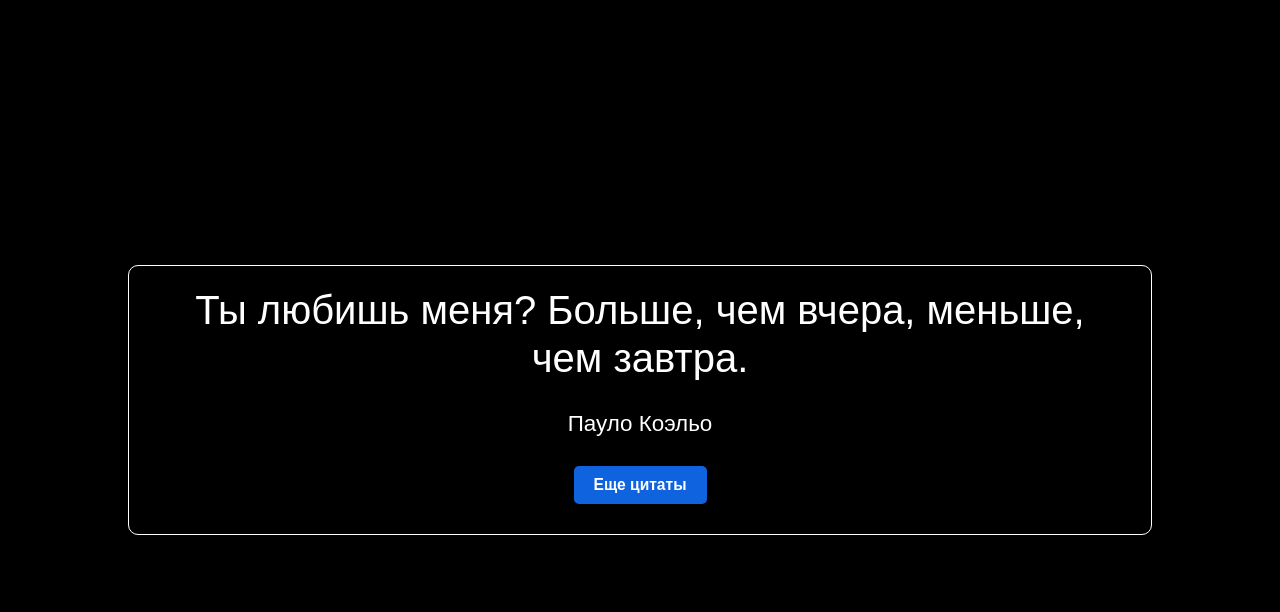
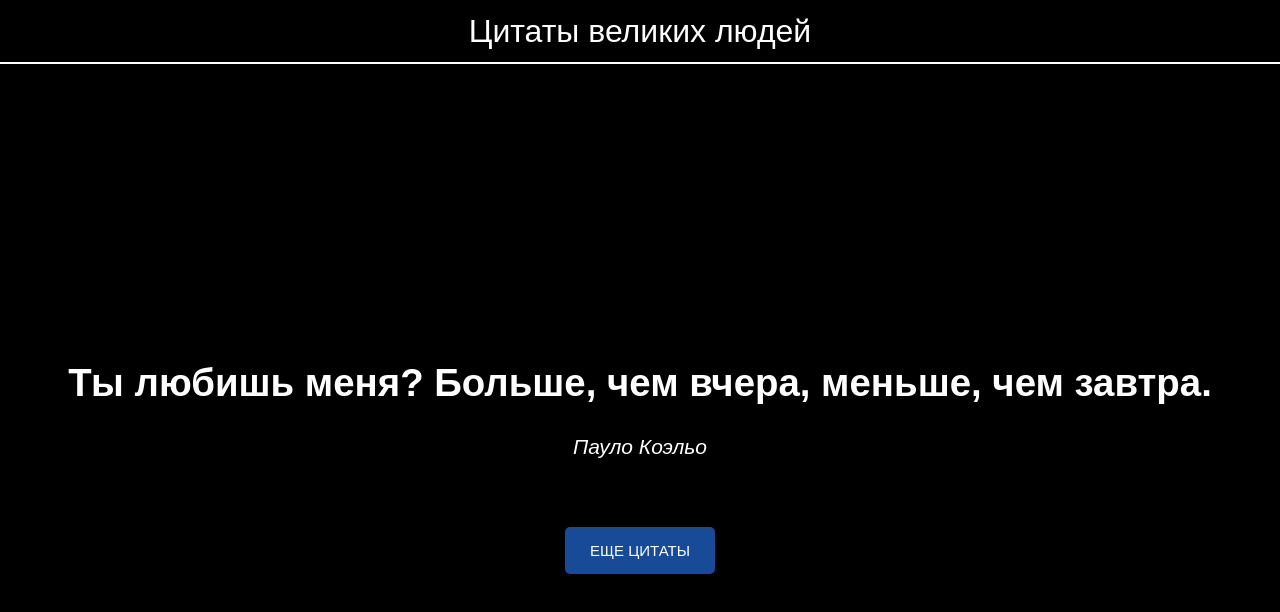
Before and after one commit to RusProgger/citatesJs, a plain HTML site: page index.html in a window 1280 px wide. Drawn offline with Linux system fonts and the light colour scheme.

Commit message:
Add files via upload

```diff
--- a/assets/main.css
+++ b/assets/main.css
@@ -5,44 +5,77 @@
 }
 
 body {
+    min-height: 100vh;
+    background-color: #000;
     font-family: sans-serif;
-    font-size: 1rem;
-    line-height: 1.5;
-    background-color: #000000;
-    color: #fff;
-    min-height: 100vh;
+    font-size: 16px;
+}
+
+.header {
+    width: 100%;
+    /* background: rgba(17, 17, 202, 0.795); */
+
+    border-bottom: 2px solid #ffffff;
+}
+
+.header__title {
+    color: #ffffff;
+    font-size: 2.5vw;
+    font-weight: 500;
+    text-align: center;
+    padding: 15px 0;
+}
+
+.citats-wrap {
     display: flex;
     align-items: center;
     justify-content: center;
+    min-height: 100vh;
+    /* background-color: #555555; */
+    /* border: 1px solid sienna; */
+    padding: 0 25px;
 }
 
-.wrapper {
-    max-width: 1024px;
-    border: 1px solid #fff;
-    border-radius: 10px;
-    padding: 20px 40px;
+.citats__block {
+    /* border: 1px solid #ffffff; */
+    padding: 30px 40px;
+}
+
+.citat__title {
+    font-size: 3vw;
+    color: #ffffff;
+    font-weight: bold;
+    line-height: 1.5;
+    margin-bottom: 25px;
     text-align: center;
 }
 
-.text {
-    font-size: 2.5rem;
-    line-height: 1.2;
-    margin-bottom: 25px;
+.citat__author {
+    font-size: 21px;
+    font-style: italic;
+    text-align: center;
+    color: #ffffff;
 }
 
-.text-author {
-    margin-bottom: 25px;
-    font-size: 1.4rem;
+.citat__author span {
+    color: #f00;
+    font-weight: normal;
 }
 
 .btn {
+    padding: 15px 25px;
+    border-radius: 5px;
     border: none;
-    border-radius: 5px;
-    padding: 10px 20px;
-    font-size: 0.975rem;
-    font-weight: 700;
-    background-color: #1063df;
+    background-color: #174a97;
     color: #ffffff;
-    cursor: pointer;
-    margin-bottom: 10px;
+    font-size: 15px;
+    transition: all 0.3s;
+    margin: 70px auto 0 auto;
+    display: block;
+    text-transform: uppercase;
 }
+
+.btn:hover {
+    background-color: #123f83;
+    text-decoration: underline;
+}
--- a/index.html
+++ b/index.html
@@ -13,10 +13,22 @@
     <title>Цитаты - великих людей.</title>
 </head>
 <body>
-    <section class="wrapper">
+    <!-- <section class="wrapper">
         <div class="citate__wrap">
             <h1 class="text" id="text">Ты любишь меня? Больше, чем вчера, меньше, чем завтра.</h1>
             <p class="text-author" id="text-author">Пауло Коэльо</p>
+            <button class="btn" onclick="randomsButtonsClick()">Еще цитаты</button>
+        </div>
+    </section> -->
+
+    <header class="header">
+        <h2 class="header__title">Цитаты великих людей</h2>
+    </header>
+
+    <section class="citats-wrap">
+        <div class="citats__block">
+            <h3 class="citat__title" id="citat-randoms-text">Ты любишь меня? Больше, чем вчера, меньше, чем завтра.</h3>
+            <p class="citat__author" id="citat-randoms-author"> Пауло Коэльо</p>
             <button class="btn" onclick="randomsButtonsClick()">Еще цитаты</button>
         </div>
     </section>
--- a/js/main.js
+++ b/js/main.js
@@ -4,7 +4,23 @@ function randomsButtonsClick() {
         ['Стремитесь не к успеху, а к ценностям, которые он дает'],
         ['Своим успехом я обязана тому, что никогда не оправдывалась и не принимала оправданий от других.'],
         ['За свою карьеру я пропустил более 9000 бросков, проиграл почти 300 игр. 26 раз мне доверяли сделать финальный победный бросок, и я промахивался. Я терпел поражения снова, и снова, и снова. И именно поэтому я добился успеха.'],
-        ['Сложнее всего начать действовать, все остальное зависит только от упорства.']
+        ['Сложнее всего начать действовать, все остальное зависит только от упорства.'],
+        ['Начинать всегда стоит с того, что сеет сомнения'],
+        ['Настоящая ответственность бывает только личной'],
+        ['Неосмысленная жизнь не стоит того, чтобы жить.'],
+        ['80% успеха - это появиться в нужном месте в нужное время'],
+        ['Ваше время ограничено, не тратьте его, живя чужой жизнью'],
+        ['Победа - это еще не все, все - это постоянное желание побеждать'],
+        ['Наука — это организованные знания, мудрость — это организованная жизнь'],
+        ['В моем словаре нет слова невозможно'],
+        ['Вы никогда не пересечете океан, если не наберетесь мужества потерять берег из виду'],
+        ['Свобода ничего не стоит, если она не включает в себя свободу ошибаться'],
+        ['Лучшая месть – огромный успех делом'],
+        ['Лучше быть уверенным в хорошем результате, чем надеяться на отличный'],
+        ['Люди-идиоты плюс алкоголь — вот вам рецепт любой потасовки'],
+        ['Люди, считающие, что деньги способны сделать все, сами способны все сделать за деньги'],
+        ['Не спешите вытаскивать людей из дерьма. Возможно, это их естественная среда обитания'],
+        ['Cегодня люди намного дешевле, чем их одежда']
     ];
 
     let author = [
@@ -12,11 +28,28 @@ function randomsButtonsClick() {
         ['Альберт Эйнштейн'],
         ['Флоренс Найтингейл'],
         ['Майкл Джордан'],
-        ['Амелия Эрхарт']
+        ['Амелия Эрхарт'],
+        ['Борис Стругацкий'],
+        ['Фазиль Искандер'],
+        ['Сократ'],
+        ['Вуди Аллен'],
+        ['Стив Джобс'],
+        ['Винс Ломбарди'],
+        ['Иммануил Кант'],
+        ['Наполеон Бонапарт'],
+        ['Христофор Колумб'],
+        ['Махатма Ганди'],
+        ['Фрэнк Синатра'],
+        ['Уоррен Баффет'],
+        ['Джейсон Стетхэм'],
+        ['Джейсон Стетхэм'],
+        ['Джейсон Стетхэм'],
+        ['Джейсон Стетхэм'],
+
     ];
 
     let randomsAlls = Math.floor(Math.random() * citates.length)
 
-    document.getElementById('text').innerHTML = citates[randomsAlls]
-    document.getElementById('text-author').innerHTML = author[randomsAlls]
+    document.getElementById('citat-randoms-text').innerHTML = citates[randomsAlls]
+    document.getElementById('citat-randoms-author').innerHTML = author[randomsAlls]
 }
```
